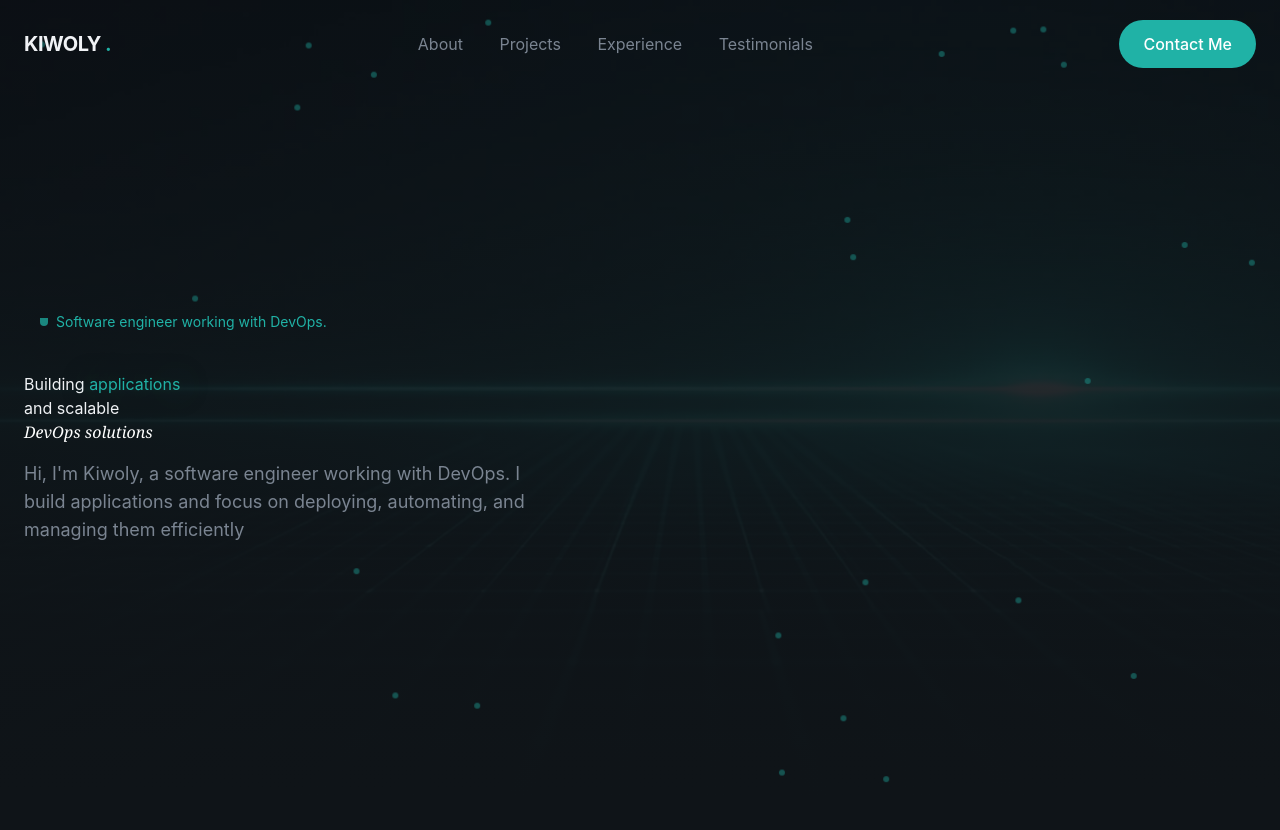
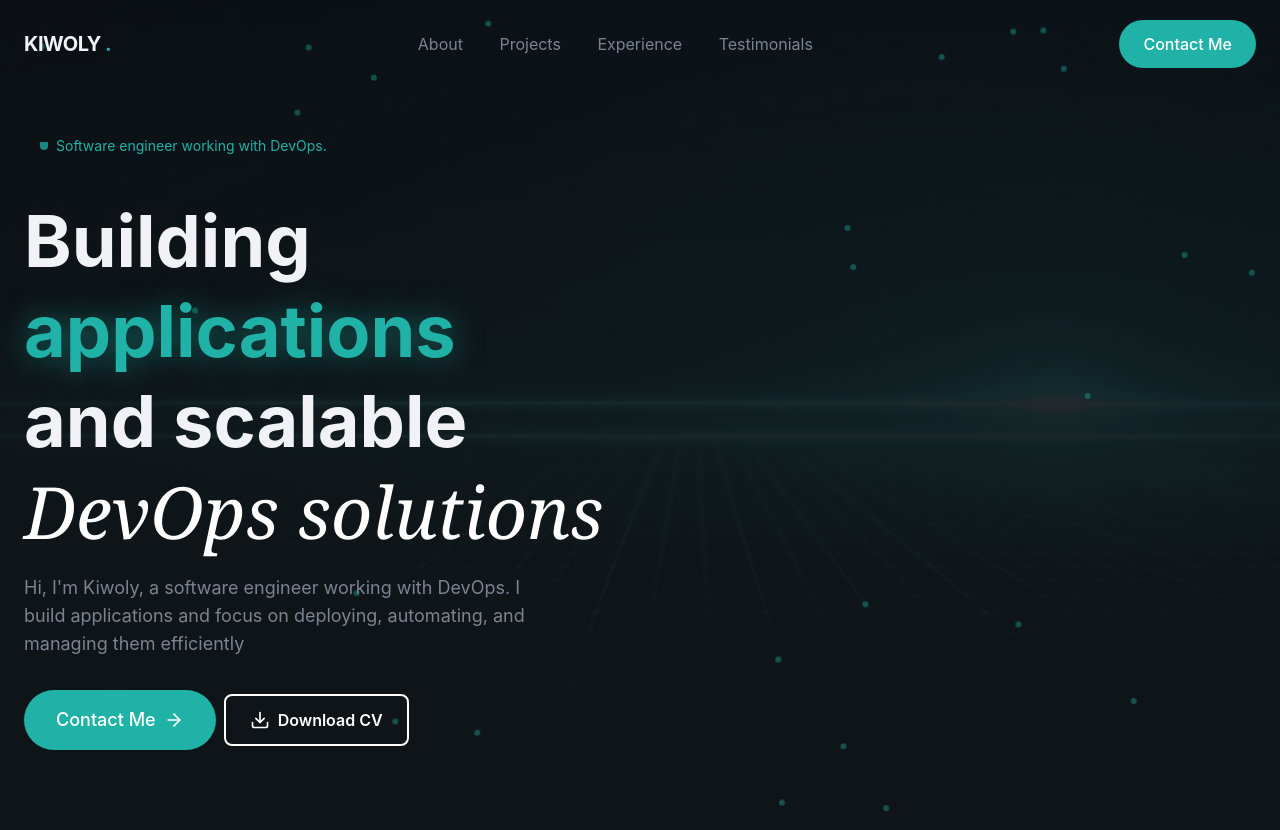
Before and after one commit to KIWOLY/portfolio, a React (Vite) app: page / in a window 1280 px wide. Before the commit the page ends 800 px from the top, so only its background shows below. Built offline with nearby package versions, Linux system fonts and the light colour scheme.

Commit message:
add svg button for downloading  a Cv

```diff
--- /dev/null
+++ b/src/component/SvgButton.jsx
@@ -0,0 +1,28 @@
+import React from 'react'
+import {  Download } from 'lucide-react';
+
+const SvgButton = () => {
+    return (
+        <div><button className='relative px-6 py-3 text-white font-semibold border-2 border-white rounded-lg overflow-hidden group'>
+            {/* Animated SVG border */}
+            <svg
+                className='absolute inset-0 w-full h-full'
+                viewBox='0 0 180 50'
+                preserveAspectRatio='none'
+            >
+                <rect
+                    x='0' y='0' width='180' height='50'
+                    className='stroke-current stroke-[2] fill-transparent'
+                    style={{
+                        strokeDasharray: 520,
+                        strokeDashoffset: 520,
+                        transition: 'stroke-dashoffset 0.6s ease-in-out',
+                    }}
+                />
+            </svg>
+            <span className='relative z-10 flex items-center gap-2 group-hover:text-primary transition'> <Download className='w-5 h-5' /> Download  CV</span>
+        </button></div>
+    )
+}
+
+export default SvgButton
--- a/src/index.css
+++ b/src/index.css
@@ -65,6 +65,10 @@
     box-shadow: 0 0 20px color-mix(in srgb, var(--color-primary) 20%, transparent),
       inset 0 0 20px color-mix(in srgb, var(--color-primary) 5%, transparent);
   }
+
+  .group:hover rect {
+  stroke-dashoffset: 0;
+}
 }
 
 @layer utilities {
--- a/src/layout/Navbar.jsx
+++ b/src/layout/Navbar.jsx
@@ -1,5 +1,5 @@
 import { useState } from "react";
-import Button from "../cmponent/Button";
+import Button from "../component/Button";
 import { Menu, X } from "lucide-react";
 
 const navLinks = [
--- a/src/sections/Hero.jsx
+++ b/src/sections/Hero.jsx
@@ -1,4 +1,7 @@
 import React from 'react'
+import Button from '../component/Button';
+import { ArrowRight} from 'lucide-react';
+import SvgButton from '../component/SvgButton';
 
 const Hero = () => {
     return (
@@ -6,19 +9,19 @@ const Hero = () => {
             <div className='absolute inset-0'>
                 <img src="/hero-bg.jpg" alt="hero image " className='h-full w-full opacity-40 object-cover' />
             </div>
-    <div className='absolute inset-0 bg-gradient-to-b from-background/20  via-background/80 to-background'/>
+            <div className='absolute inset-0 bg-gradient-to-b from-background/20  via-background/80 to-background' />
 
             <div className='absolute inset-0 overflow-hidden pointer-events-none'>
                 {
                     [...Array(25)].map((_, i) => (
                         <div className='absolute w-1.5 h-1.5 rounded-full opacity-40'
                             style={{
-                    backgroundColor : "#20B2A6",
-                    left :`${Math.random() *100}%`,
-                    top: `${Math.random() *100}%`,
-                    animation : `slow-drift ${15 + Math.random() *20 }s ease-in-out infinite`,
-                    animationDelay: `${Math.random() *5}s`
-                }}/>
+                                backgroundColor: "#20B2A6",
+                                left: `${Math.random() * 100}%`,
+                                top: `${Math.random() * 100}%`,
+                                animation: `slow-drift ${15 + Math.random() * 20}s ease-in-out infinite`,
+                                animationDelay: `${Math.random() * 5}s`
+                            }} />
                     ))
                 }
 
@@ -30,24 +33,32 @@ const Hero = () => {
                     <div className='space-y-8'>
                         <div className='animate-fade-in'>
                             <span className='inline-flex items-center gap-2 px-4 py-2 rounded-full text-sm text-primary'>
-                  <span className='w-2 h-2 bg-primary rounded-b-full animate-pulse'/>
+                                <span className='w-2 h-2 bg-primary rounded-b-full animate-pulse' />
                                 Software engineer working with DevOps.
                             </span>
                         </div>
                         {/* Headline */}
                         <div className='space-y-4'>
-                    <h1>
+                            <h1 className='text-5xl md:text-6xl lg:text-7xl font-bold leading-tight animate-fade-in animation-delay-100'>
                                 Building <span className='text-primary glow-text'>applications</span>
                                 <br />
                                 and scalable
                                 <br />
                                 <span className='font-serif italic text-white font-normal'>DevOps solutions</span>
                             </h1>
-                    <p className='text-lg text-muted-foreground max-w-lg animated-fade-in'>
+                            <p className='text-lg text-muted-foreground max-w-lg animate-fade-in animation-delay-200'>
                                 Hi, I'm Kiwoly, a software engineer working with DevOps.
                                 I build applications and focus on deploying, automating, and managing them efficiently
                             </p>
                         </div>
+                        {/* CTAs- call to actions */}
+                        <div  className='flex items-center gap-2'>
+                            <Button size='lg'>
+                                Contact Me <ArrowRight className='w-5 h-5' />
+                            </Button>
+                            <SvgButton/>
+                        </div>
+
                     </div>
                     {/* right column -profile picture */}
                 </div>
```
Also changed, not shown: src/component/Button.jsx (renamed from src/cmponent/Button.jsx). Lines whose indentation alone changed are shown as unchanged.
